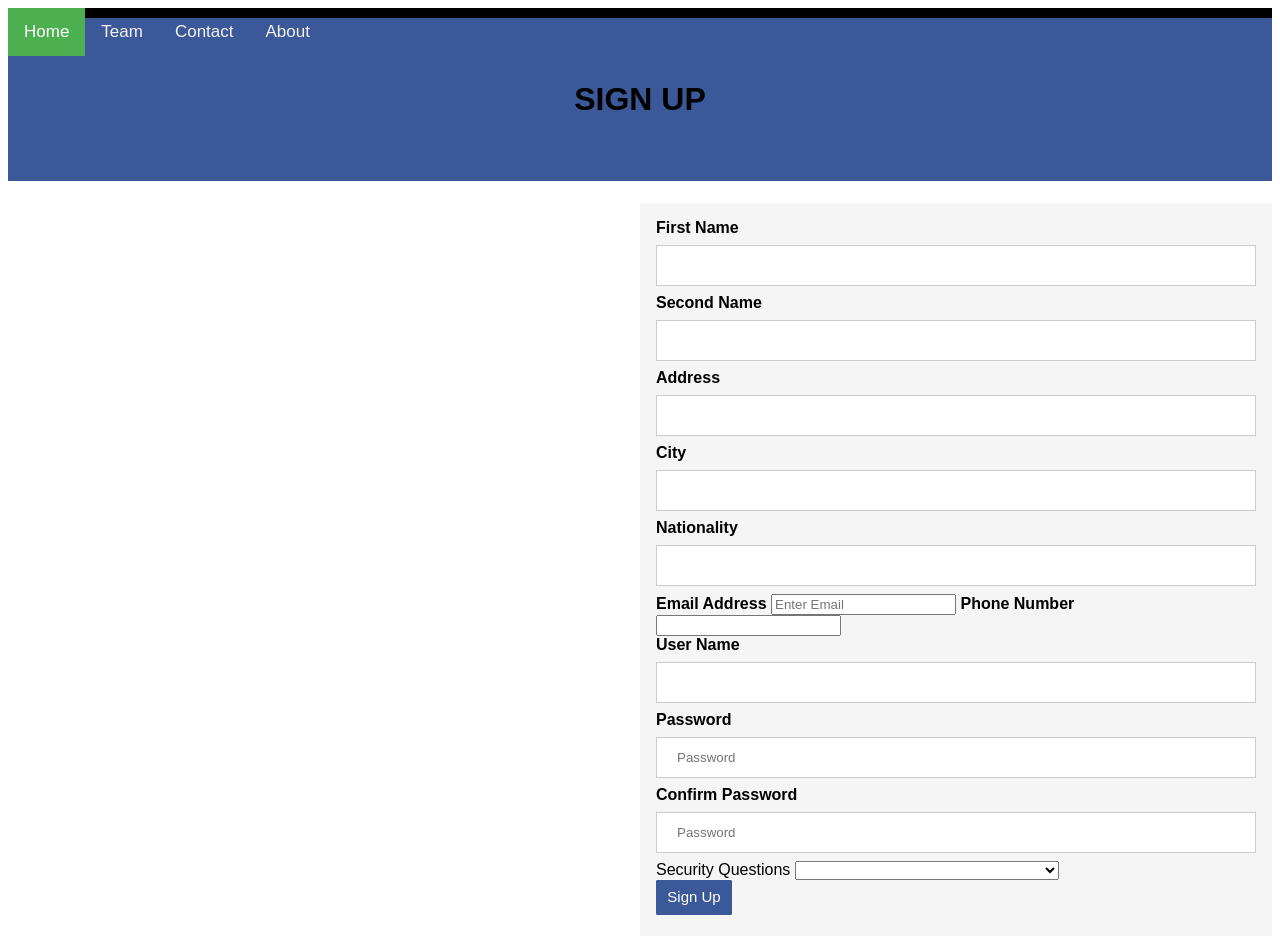
After one commit to DanteFrank/CSH_TEAM, a PHP site: page /sign_up.html in a window 1280 px wide. The commit adds this page. Run offline with PHP 8.4, Linux system fonts and the light colour scheme.

Commit message:
created the sign up page and made few changes

```diff
--- a/css/main.css
+++ b/css/main.css
@@ -10,7 +10,7 @@ html {
 
 body {
     font-family: Arial, Helvetica, sans-serif;
-    background-color: whitesmoke;
+    background-color: white;
 }
 
 /* navigation bar*/
@@ -74,7 +74,7 @@ a:visited {
     color:white;
 }
 
-button a:hover,
+a:hover,
 a:active,
 a:focus {
     color: #c33;
--- /dev/null
+++ b/css/sign_up.css
@@ -0,0 +1,4 @@
+.sign-up-form{
+    background-color: whitesmoke;
+    margin-left: 50%;
+}
--- a/index.html
+++ b/index.html
@@ -3,6 +3,7 @@
 <head>
 <meta name="viewport" content="width=device-width, initial-scale=1">
 <link rel="stylesheet" type="text/css" href="./css/main.css">
+<link rel="stylesheet" type="text/css" href="./css/sign_up.css">
 <link rel="Signup" type="text/html" href="sign_up.html">
 
 </head>
@@ -25,7 +26,7 @@
           <input type="password" placeholder="Password" name="psw" required>
 
           <button type="submit" class="login">Login</button>
-          <button type="button" class="Signup"><a href="#">Sign Up</a></button>
+          <button type="button" class="Signup"><a href="sign_up.html">Sign Up</a></button>
           <label for="check">Remember me</label>
             <input type="checkbox" checked="checked" name="remember" id="check">
         </div>
--- /dev/null
+++ b/sign_up.html
@@ -0,0 +1,61 @@
+<!DOCTYPE html>
+<html>
+
+<head>
+    <meta name="viewport" content="width=device-width, initial-scale=1">
+    <link rel="stylesheet" type="text/css" href="./css/main.css">
+    <link rel="stylesheet" type="text/css" href="./css/sign_up.css">
+    <link rel="Signup" type="text/html" href="sign_up.html">
+
+</head>
+
+<body>
+    <div class="topnav">
+        <a class="active" href="index.html">Home</a>
+        <a href="#team">Team</a>
+        <a href="#contact">Contact</a>
+        <a href="#about">About</a>
+    </div>
+    <h1>SIGN UP</h1>
+    <div class="sign-up-form">
+        <form class="authenticate" action="#">
+
+            <div class="container">
+                <label for="Fname"><b>First Name</b></label>
+                <input type="text" placeholder="" name="Fname" required>
+                <label for="Lname"><b>Second Name</b></label>
+                <input type="text" placeholder="" name="Lname" required>
+                <label for="Addr"><b>Address</b></label>
+                <input type="text" placeholder="" name="Addr" required>
+                <label for="City"><b>City</b></label>
+                <input type="text" placeholder="" name="City" required>
+                <label for="Natio"><b>Nationality</b></label>
+                <input type="text" placeholder="" name="Natio" required>
+                <label for="email"><b>Email Address</b></label>
+                <input type="email" placeholder="Enter Email" name="email" required>
+                <label for="Pnum"><b>Phone Number</b></label>
+                <input type="tel" placeholder="" name="Pnum" required><br>
+                <label for="Uname"><b>User Name</b></label>
+                <input type="text" placeholder="" name="Uname" required>
+                <label for="psw"><b>Password</b></label>
+                <input type="password" placeholder="Password" name="psw" required>
+                <label for="Cpsw"><b>Confirm Password</b></label>
+                <input type="password" placeholder="Password" name="Cpsw" required>
+                <label for="security">Security Questions</label>
+                <select name="security" required>
+                    <option disabled selected></option>
+                    <option value="Mr">What's the name of your favourite uncle?</option>
+                    <option value="Mrs">What's the name of your favourite car?</option>
+                    <option value="Ms">What's the name of your pet?</option>
+                    <option value="Engr">what's your mother's maiden name?</option>
+                    <option value="Dr">what's your favourite city?</option>
+                </select><br>
+                <button type="submit" class="Signup">Sign Up</a></button>
+
+
+            </div>
+        </form>
+    </div>
+</body>
+
+</html>
```
